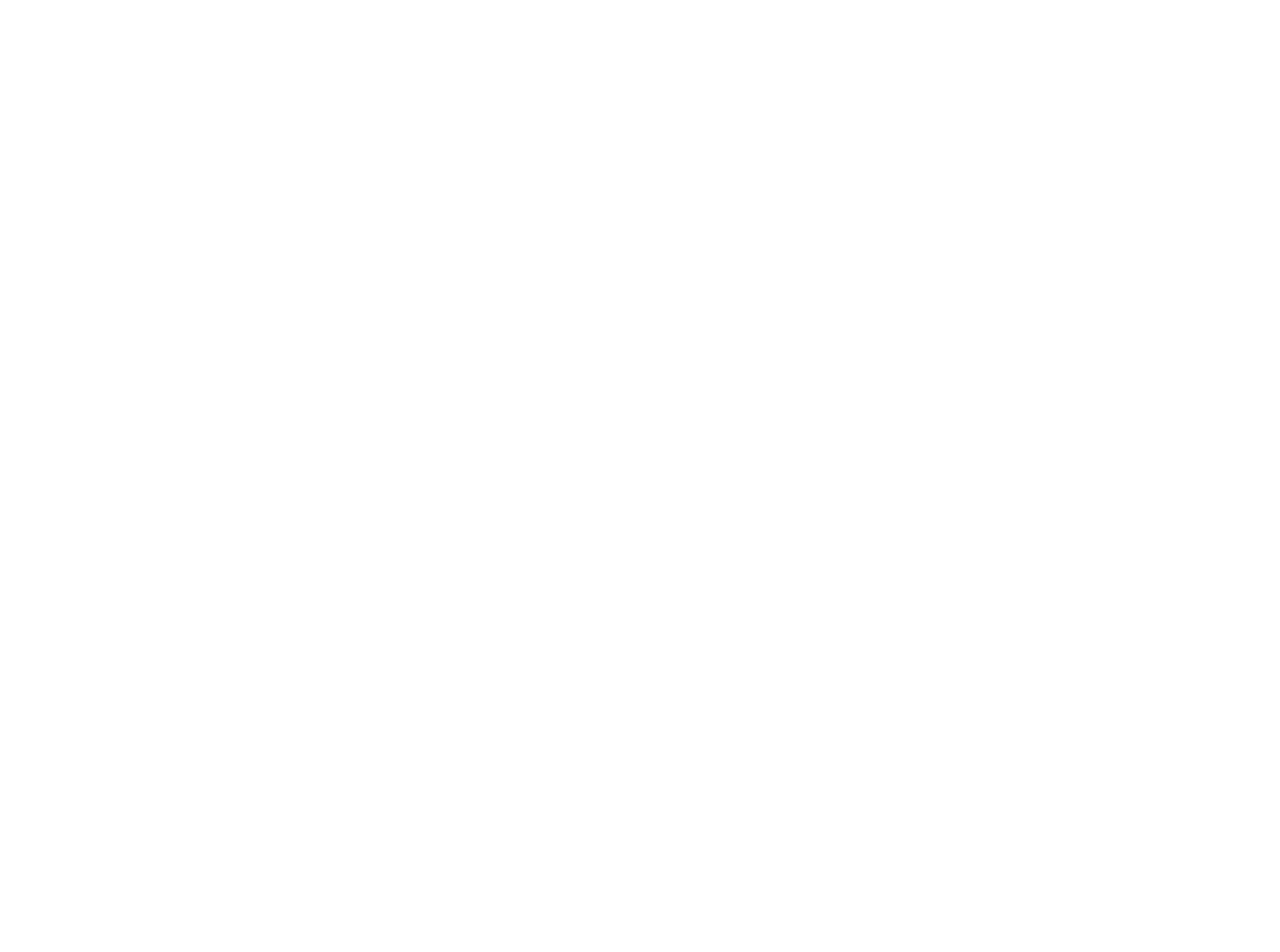
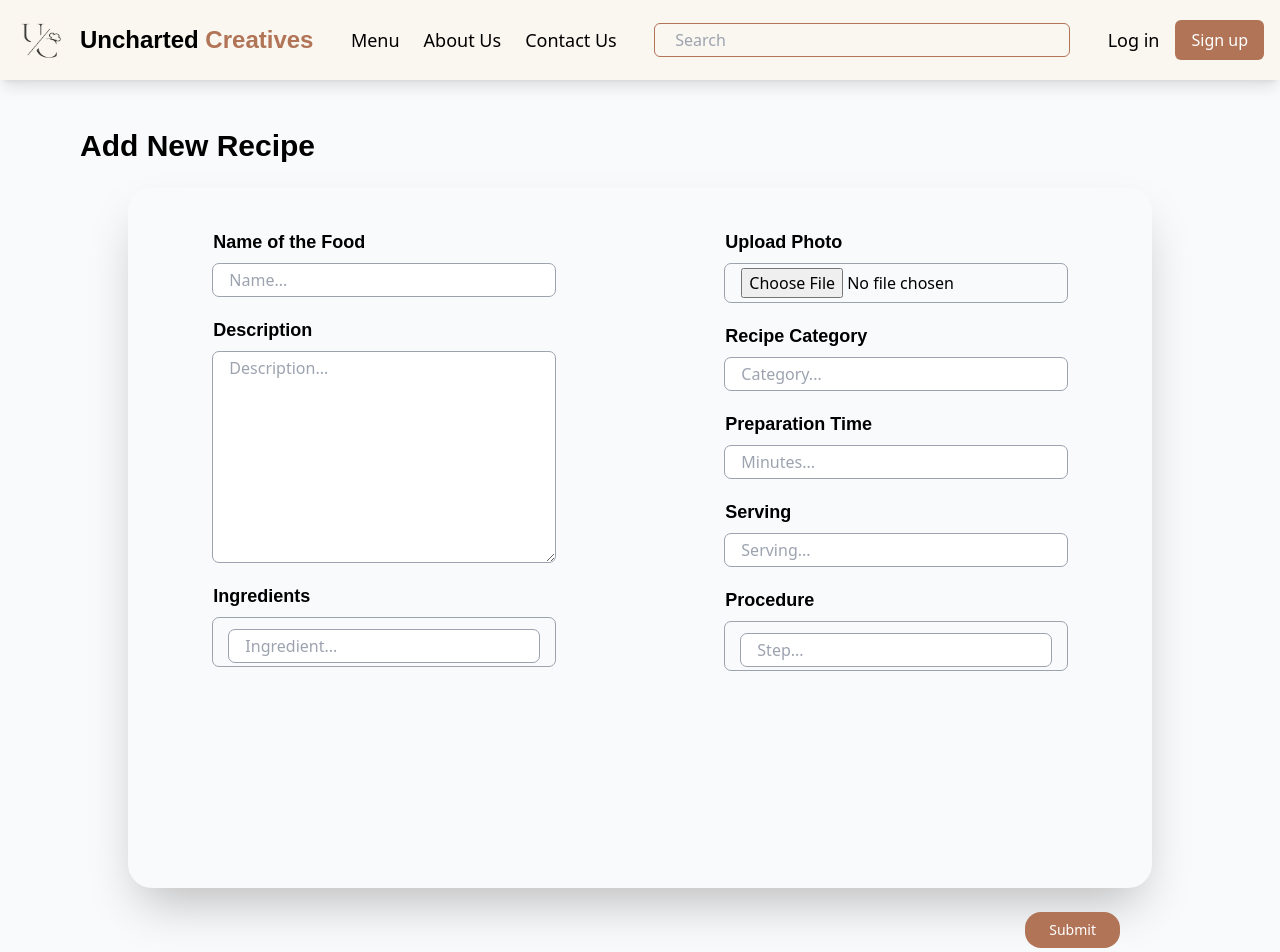
Before and after one commit to Despee2k/CIS2102-uncharted, a React (Vite) app in the folder frontend/: page /addrecipepage in a window 1280 px wide. Before the commit this address had no page. Shown: the top 952 px of the page. Before the commit the page ends 800 px from the top, so only its background shows below. Built offline with nearby package versions, Linux system fonts and the light colour scheme.

Commit message:
feat: made add recipe interact with backend succesfully

```diff
--- a/frontend/src/App.jsx
+++ b/frontend/src/App.jsx
@@ -18,6 +18,8 @@
         <Route path="/signup" element={<SignupPage />} />
         <Route path="/contact" element={<ContactPage />} />
         <Route path="/about" element={<AboutUsPage />} />
+        <Route path="/survey" element={<SurveyPage />} />
+        <Route path="/addrecipepage" element={<AddRecipePage />} />
         <Route path="/addrecipe" element={<AddRecipePage />} />
       </Routes>
     </Router>
--- a/frontend/src/pages/AddRecipePage.jsx
+++ b/frontend/src/pages/AddRecipePage.jsx
@@ -19,7 +19,6 @@
 
   const [ingredients, setIngredients] = useState([]);
   const [procedure, setProcedure] = useState([]);
-  const [isLoading, setIsLoading] = useState(false);
 
   const onSubmit = async (data) => {
     if (ingredients.length === 0 || procedure.length === 0) {
@@ -28,10 +27,19 @@
     }
 
     try {
-      setIsLoading(true);
-      let pictureBase64 = null;
+      // Create FormData for multipart upload
+      const formData = new FormData();
+      formData.append('title', data.title);
+      formData.append('description', data.description);
+      formData.append('category', data.category);
+      formData.append('prepTime', data.prepTime);
+      formData.append('servings', data.servings);
 
-      // Process picture if provided
+      // Append ingredients and procedure as JSON strings
+      formData.append('ingredients', JSON.stringify(ingredients));
+      formData.append('procedure', JSON.stringify(procedure));
+
+      // Append picture file if exists
       if (data.picture && data.picture[0]) {
         const file = data.picture[0];
         const allowedTypes = ['image/jpeg', 'image/png', 'image/gif', 'image/webp'];
@@ -46,26 +54,8 @@
           return;
         }
 
-        // Convert file to base64
-        const reader = new FileReader();
-        pictureBase64 = await new Promise((resolve, reject) => {
-          reader.onload = () => resolve(reader.result);
-          reader.onerror = reject;
-          reader.readAsDataURL(file);
-        });
+        formData.append('picture', file);
       }
-
-      // Prepare JSON payload
-      const payload = {
-        title: data.title,
-        description: data.description,
-        category: data.category,
-        prepTime: data.prepTime,
-        servings: data.servings,
-        ingredients,
-        procedure,
-        picture: pictureBase64,
-      };
 
       // Get token from local storage
       const token = localStorage.getItem('token');
@@ -74,13 +64,13 @@
         return;
       }
 
-      // Make POST request to backend
+      // Make POST request to backend using multipart/form-data
       const response = await axios.post(
         'http://localhost:8088/api/recipes/addrecipe',
-        payload,
+        formData,
         {
           headers: {
-            'Content-Type': 'application/json',
+            'Content-Type': 'multipart/form-data',
             'Authorization': token,
           },
         }
@@ -95,9 +85,7 @@
       setIngredients([]);
       setProcedure([]);
 
-      setIsLoading(false);
     } catch (error) {
-      setIsLoading(false);
       console.error('Error adding recipe:', error);
       toast.error(
         error.response?.data?.message ||
@@ -199,8 +187,8 @@
             </div>
           </div>
           <div className="flex gap-4 justify-end mt-6 mb-12 mr-40">
-            <button type="submit" className="px-6 py-2 bg-[#B17457] text-white rounded-2xl text-sm" disabled={isLoading}>
-              {isLoading ? 'Loading...' : 'Submit'}
+            <button type="submit" className="px-6 py-2 bg-[#B17457] text-white rounded-2xl text-sm">
+              Submit
             </button>
           </div>
         </form>
```
